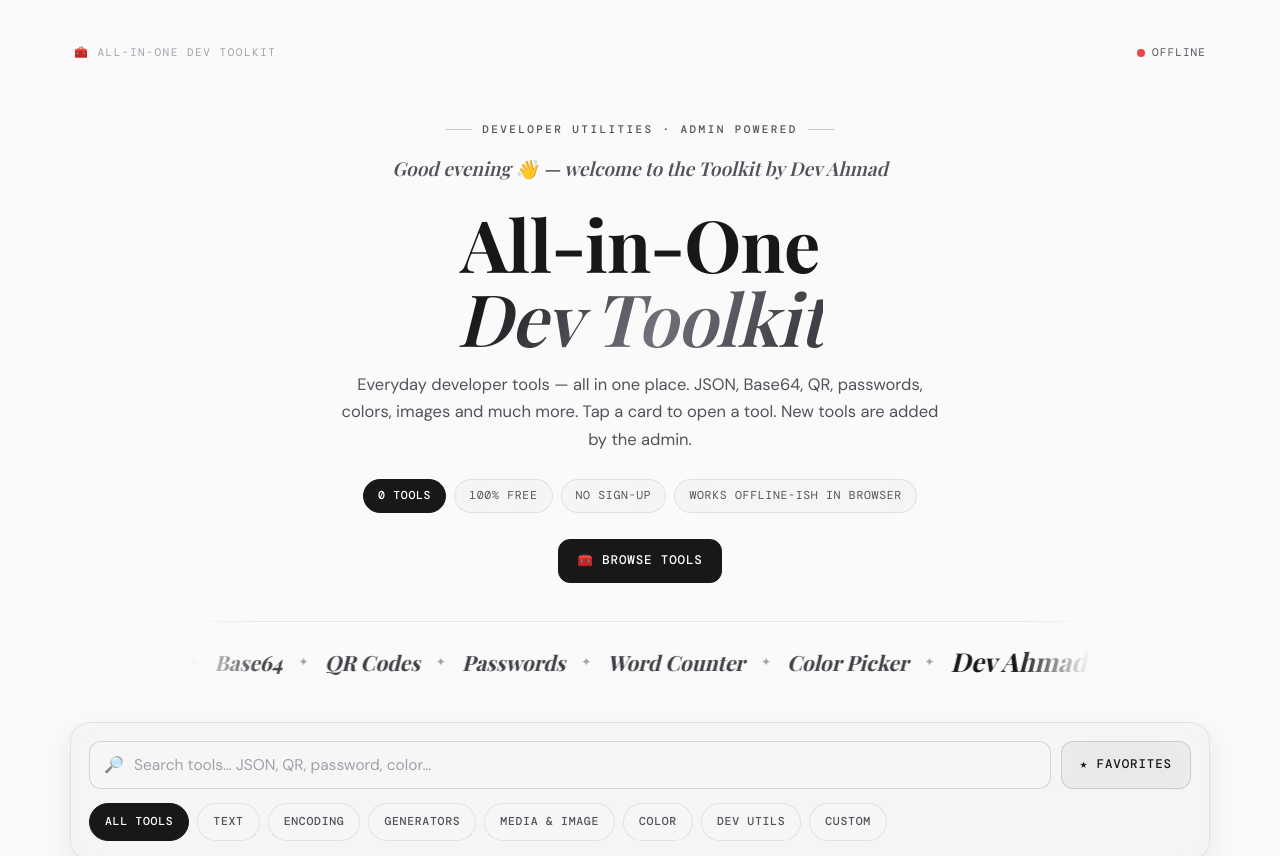
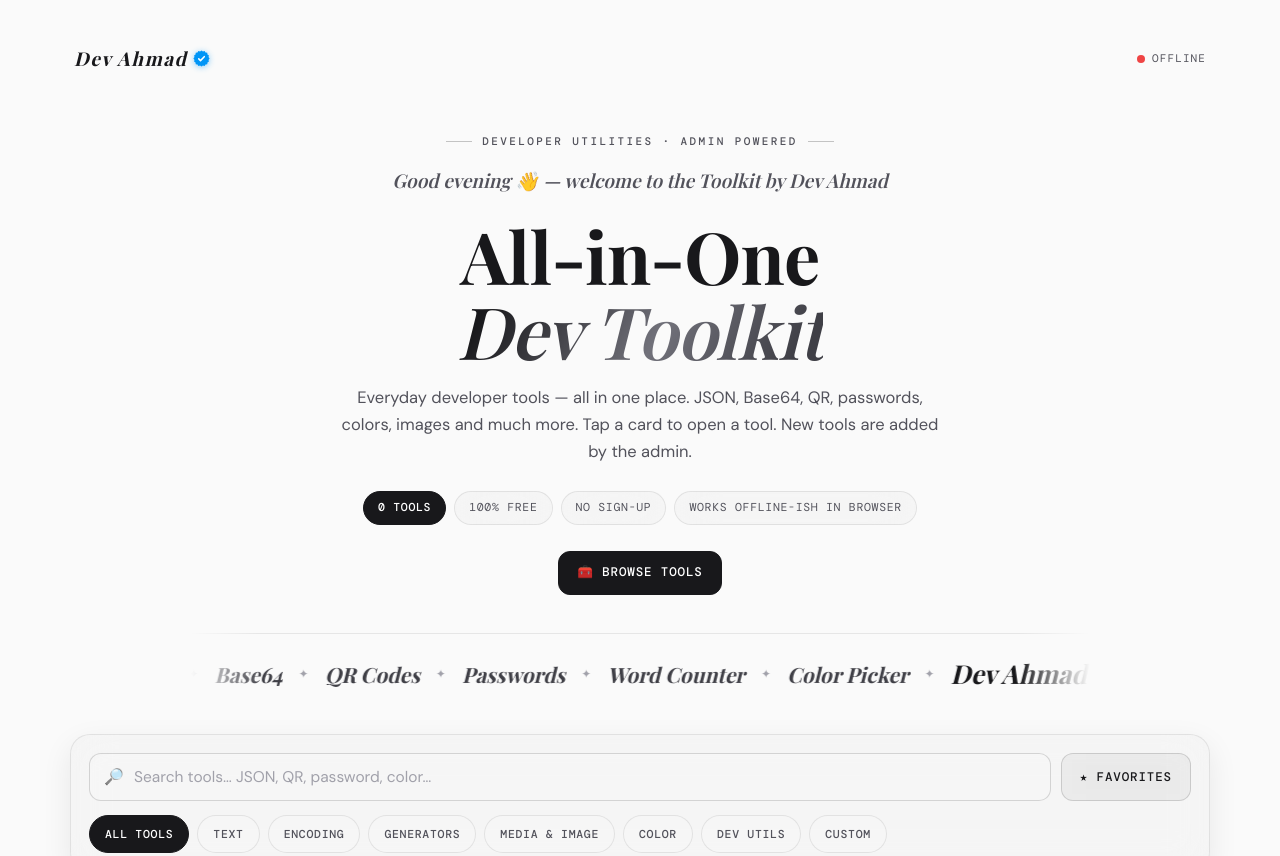
Before and after one commit to usamile269/all-in-one-dev-toolkit, a website: page index.html in a window 1280 px wide. Shown: the top 856 px of the page. Drawn offline with nearby package versions, Linux system fonts and the light colour scheme; no server answers; a web font is replaced by a local one.

Commit message:
Dev Ahmad brand with verified badge top-left; maintenance, drag-drop, live status, GA

```diff
--- a/index.html
+++ b/index.html
@@ -318,13 +318,17 @@ img,canvas,svg,video{max-width:100%}
 .mnt-card{max-width:520px;width:100%;text-align:center;background:var(--glass);border:1px solid var(--line);border-radius:20px;padding:38px 28px;backdrop-filter:blur(20px);-webkit-backdrop-filter:blur(20px)}
 .mnt-card h2{font-family:var(--display);font-style:italic;font-size:32px;margin:10px 0 8px}
 .mnt-card p{color:var(--muted);line-height:1.65}
+
+.tb-brand{display:flex;align-items:center;gap:6px}
+.tb-name{font-family:var(--display);font-style:italic;font-weight:700;font-size:19px;color:var(--ink)}
+.tb-badge{width:17px;height:17px;flex:none;filter:drop-shadow(0 1px 3px rgba(0,149,246,.45))}
 </style>
 </head>
 <body>
 <div class="wrap">
 
   <!-- HERO -->
-    <div class="topbar"><span class="tb-brand">🧰 ALL-IN-ONE DEV TOOLKIT</span><span class="nav-status"><span class="status-dot" id="liveDot"></span><span id="liveTxt">Live</span></span></div>
+    <div class="topbar"><span class="tb-brand"><span class="tb-name">Dev Ahmad</span><svg class="tb-badge" viewBox="0 0 24 24" aria-label="Verified" role="img"><polygon fill="#0095F6" points="23.4,12.0 21.9,14.0 22.5,16.4 20.4,17.6 20.1,20.1 17.6,20.4 16.4,22.5 14.0,21.9 12.0,23.4 10.0,21.9 7.6,22.5 6.4,20.4 3.9,20.1 3.6,17.6 1.5,16.4 2.1,14.0 0.6,12.0 2.1,10.0 1.5,7.6 3.6,6.4 3.9,3.9 6.4,3.6 7.6,1.5 10.0,2.1 12.0,0.6 14.0,2.1 16.4,1.5 17.6,3.6 20.1,3.9 20.4,6.4 22.5,7.6 21.9,10.0"/><path d="M8.1 12.5l2.5 2.5 5.3-5.6" fill="none" stroke="#fff" stroke-width="2.1" stroke-linecap="round" stroke-linejoin="round"/></svg></span><span class="nav-status"><span class="status-dot" id="liveDot"></span><span id="liveTxt">Live</span></span></div>
   <header class="hero">
     <canvas id="bgCanvas" hidden></canvas><video id="bgVideo" hidden autoplay muted loop playsinline></video>
     <div class="hero-kicker">Developer Utilities · Admin Powered</div>
@@ -653,6 +657,7 @@ img,canvas,svg,video{max-width:100%}
         <div class="btn-row" style="justify-content:center"><button class="btn btn-dark" onclick="swStart()">▶ Start</button><button class="btn" onclick="swStop()">⏸ Stop</button><button class="btn" onclick="swLap()">Lap</button><button class="btn" onclick="swReset()">Reset</button></div>
         <pre class="out" id="swLaps" style="min-height:60px"></pre>
       </div>
+
 
 
 
@@ -994,6 +999,8 @@ function tkSaveSettings(){
   tkSettings={bgType:bt,bgUrl:bu};
   var _mt=document.getElementById('mntToggle'),_mm=document.getElementById('mntMsg'),_ga=document.getElementById('gaId');
   tkSettings.maintenance=_mt?_mt.checked:false;tkSettings.maintMsg=_mm?_mm.value.trim():'';tkSettings.gaId=_ga?_ga.value.trim():'';
+  var _mt=document.getElementById('mntToggle'),_mm=document.getElementById('mntMsg'),_ga=document.getElementById('gaId');
+  tkSettings.maintenance=_mt?_mt.checked:false;tkSettings.maintMsg=_mm?_mm.value.trim():'';tkSettings.gaId=_ga?_ga.value.trim():'';
   tkPost({tools:tools.filter(function(t){return t.custom}),settings:tkSettings},null);
   var m=document.getElementById('bgMsg');if(m){m.textContent='✓ Options saved — all visitors will see this background.';m.className='msg ok';}
   tkApplyBg();
@@ -1002,6 +1009,7 @@ var tkAnimId=null;
 function tkStopBg(){var c=document.getElementById('bgCanvas'),v=document.getElementById('bgVideo');if(c)c.hidden=true;if(v){v.hidden=true;v.pause();}if(tkAnimId){cancelAnimationFrame(tkAnimId);tkAnimId=null;}}
 function tkStartAnim(){
   var c=document.getElementById('bgCanvas');if(!c)return;c.hidden=false;
+  var tkLight=document.documentElement.getAttribute('data-theme')==='light';
   var tkLight=document.documentElement.getAttribute('data-theme')==='light';
   var tkLight=document.documentElement.getAttribute('data-theme')==='light';
   var tkLight=document.documentElement.getAttribute('data-theme')==='light';
@@ -1106,6 +1114,7 @@ window.addEventListener('load',function(){
     if(s.maintenance&&!isAdmin){var ov=document.getElementById('mntOverlay');if(ov){var tx=document.getElementById('mntText');if(tx&&s.maintMsg)tx.textContent=s.maintMsg;ov.hidden=false;document.body.style.overflow='hidden';}}
   }).catch(function(){var dot=document.getElementById('liveDot');if(dot)dot.classList.add('off');var lt=document.getElementById('liveTxt');if(lt)lt.textContent='Offline';});
 });
+
 </script>
 </body>
 </html>
```
